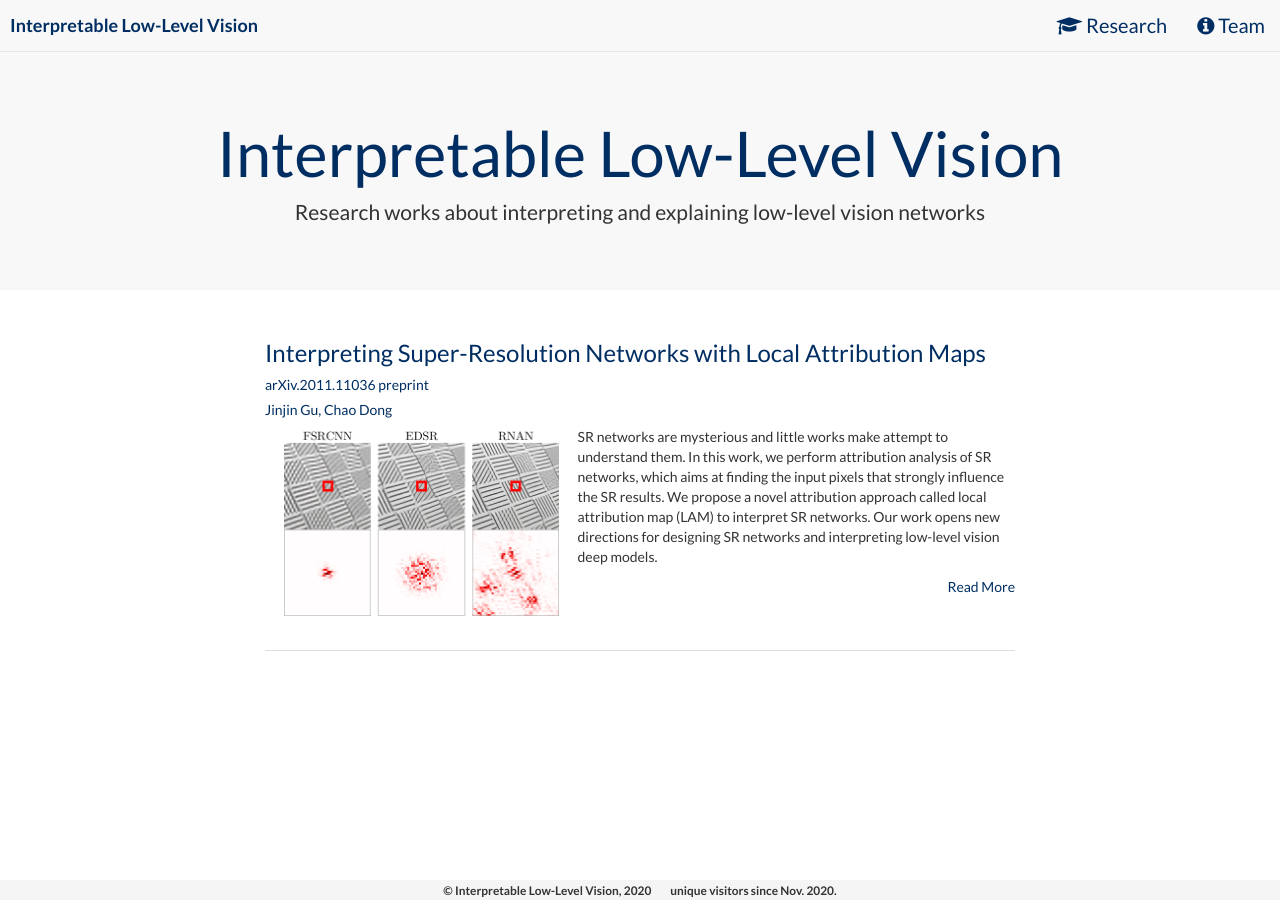
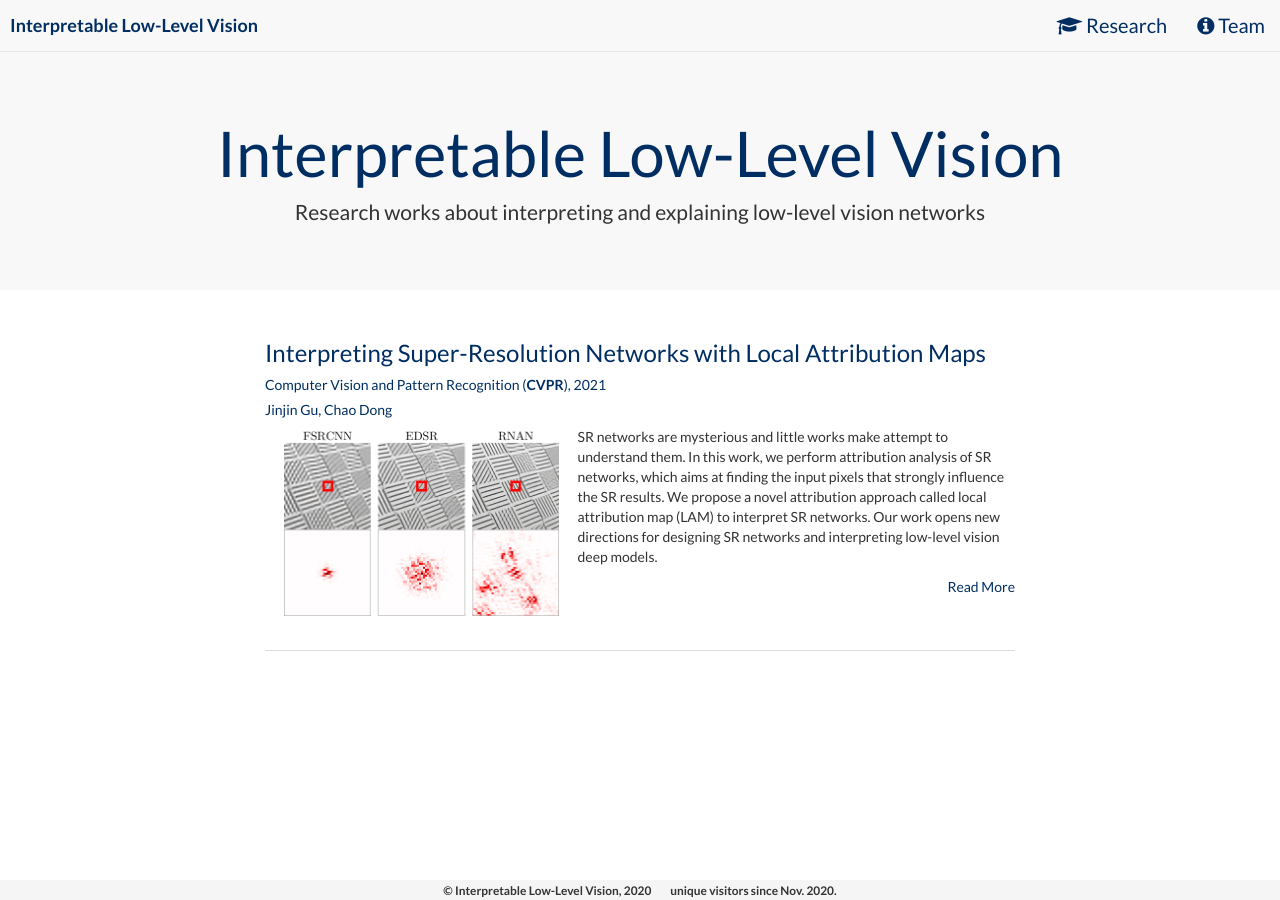
Before and after one commit to X-Lowlevel-Vision/x-lowlevel-vision.github.io, a Jekyll site: the page built from index.html, in a window 1280 px wide. Built offline with Jekyll 4.4.1, drawn with Linux system fonts in a browser that asks for light colours; nearby versions of some CDN libraries; comment, search, counter and statistics services are not loaded.

Commit message:
update lam cvpr

```diff
--- a/_posts/2020-11-16-interpreting-super-resolution-networks-with-local-attribution-maps.md
+++ b/_posts/2020-11-16-interpreting-super-resolution-networks-with-local-attribution-maps.md
@@ -2,7 +2,7 @@
 layout: post
 tags: Super-Resolution Attribution-Analysis
 authors: "<a href='http://www.jasongt.com/'>Jinjin Gu</a>, <a href='https://xpixel.group/index.html'>Chao Dong</a>"
-venue: "arXiv.2011.11036 preprint"
+venue: "Computer Vision and Pattern Recognition (<b>CVPR</b>), 2021"
 date: 2020-11-16 00:00
 thumbnail: /assets/img/lam/web_cover.png
 title: Interpreting Super-Resolution Networks with Local Attribution Maps
```
Also changed, not shown: other parts of _posts/2020-11-16-interpreting-super-resolution-networks-with-local-attribution-maps.md (+1 -0 lines), 6 other files.
